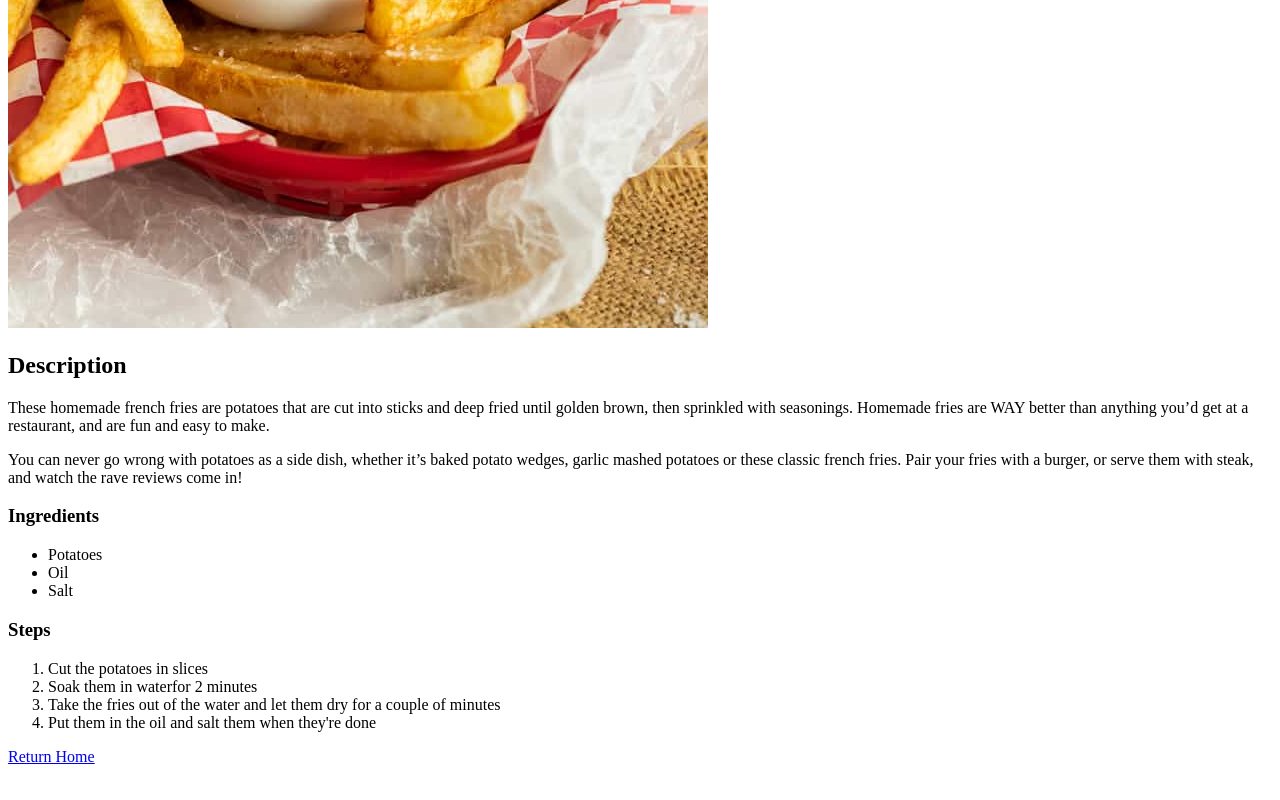
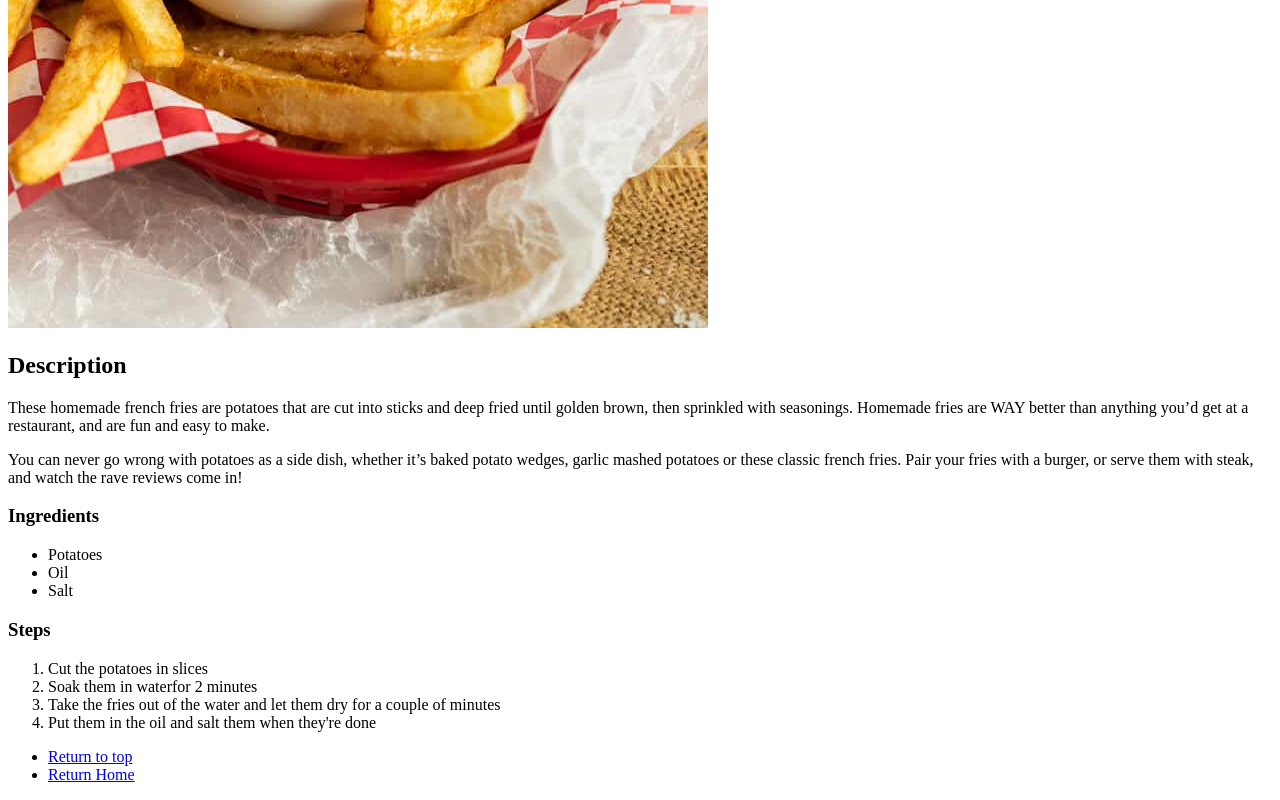
Before and after one commit to Hodoronk/odin-recipes, a plain HTML site: page recipes/french-fries.html in a window 1280 px wide. Shown: the part 590-1390 px from the top of the page. Before the commit the page ends 1364 px from the top, so only its background shows below. Drawn offline with Linux system fonts and the light colour scheme.

Commit message:
Added Return to Top buttons

```diff
--- a/recipes/french-fries.html
+++ b/recipes/french-fries.html
@@ -28,7 +28,10 @@
         <li>Put them in the oil and salt them when they're done</li>
     </ol>
 
-<a href="../index.html">Return Home</a>
+    <ul>
+<li><a href="french-fries.html">Return to top</a></li>
+<li><a href="../index.html">Return Home</a></li>
+    </ul>
 
 </body>
 
```
Also changed, not shown: recipes/lasagna.html (+4 -2 lines), recipes/soup.html (+4 -2 lines).
